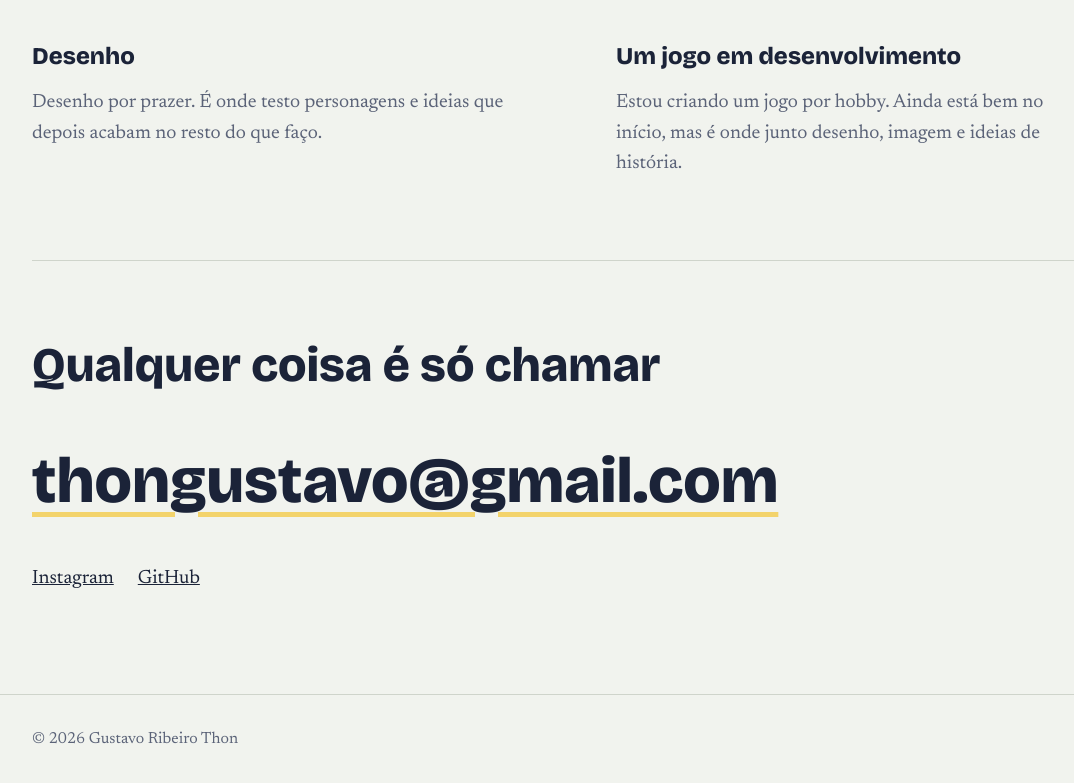
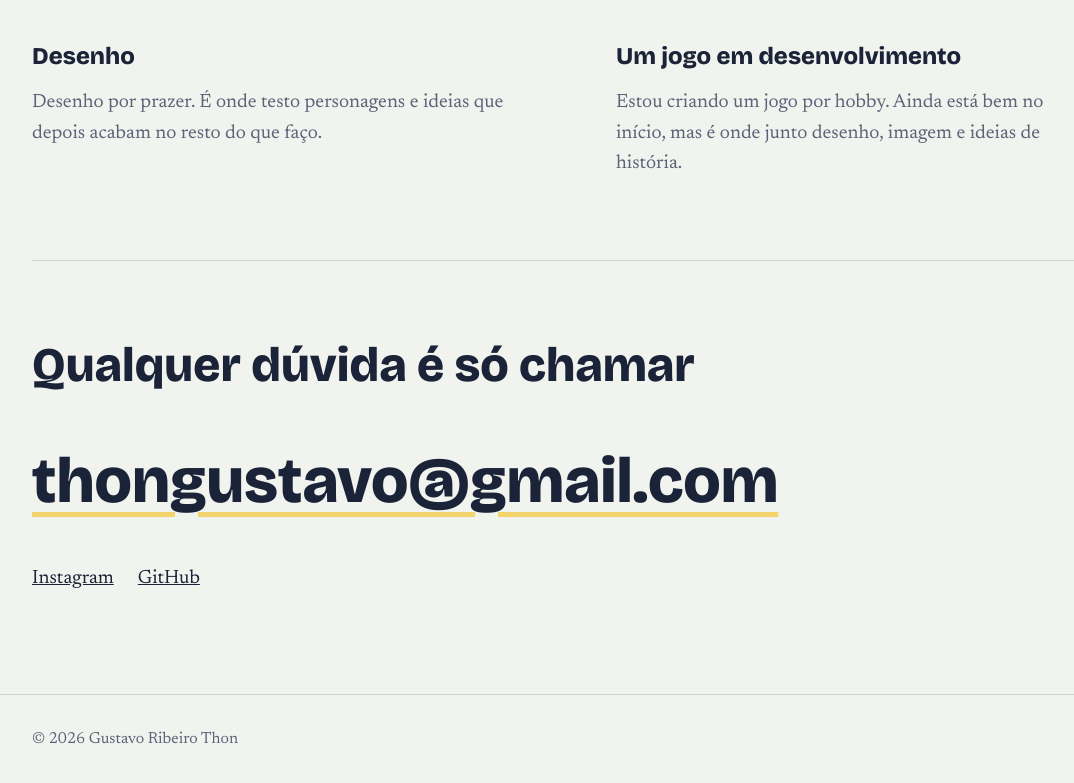
Before and after one commit to Gutho-OvO/Portfolio, a plain HTML site: page index.html in a window 1280 px wide. Shown: the part 3105-3888 px from the top of the page, without its empty margins (32-1106 px from the left). Drawn offline with nearby package versions, Linux system fonts and the light colour scheme.

Commit message:
quase pronto dnv

```diff
--- a/index.html
+++ b/index.html
@@ -36,10 +36,6 @@
       <h2>Projetos</h2>
       <ul class="lista-projetos">
 
-        <!-- COMO ADICIONAR UM PROJETO: copia o bloco <li> ... </li> inteiro e cola por baixo.
-             href  = link do vídeo (YouTube, Vimeo, Drive...)
-             src   = imagem de capa (ver explicação no chat)
-             Se for foto e não houver vídeo, tira a palavra "video" da classe da capa. -->
 
         <li>
           <a href="https://drive.google.com/file/d/1oz6kl7h2EX4sfV_T3CIg5luYnqlOi7t_/view" class="projeto" target="_blank" rel="noopener">
@@ -107,7 +103,6 @@
 
     <section id="programas" class="secao">
       <h2>Programas que utilizo</h2>
-      <!-- Os logos ficam em imagens/logos/. Se o ficheiro não existir, aparece a sigla (Pr, Dv...) no lugar. -->
       <ul class="programas">
         <li>
           <span class="icone dv" aria-hidden="true">Dv<img src="imagens/logos/davinci.png" alt="" onerror="this.remove()"></span>
@@ -165,7 +160,7 @@
     </section>
 
     <section id="contacto" class="secao contacto">
-      <h2>Qualquer coisa é só chamar</h2>
+      <h2>Qualquer dúvida é só chamar</h2>
       <a class="email" href="mailto:thongustavo@gmail.com">thongustavo@gmail.com</a>
       <p class="redes">
         <a href="https://www.instagram.com/o.gutho/" target="_blank" rel="noopener">Instagram</a>
@@ -179,7 +174,6 @@
     <p>© 2026 Gustavo Ribeiro Thon</p>
   </footer>
 
-  <!-- Barra de progresso com o personagem -->
   <div class="progresso" aria-hidden="true">
     <div class="progresso-fill"></div>
     <div class="personagem" data-dir="frente"></div>
```
